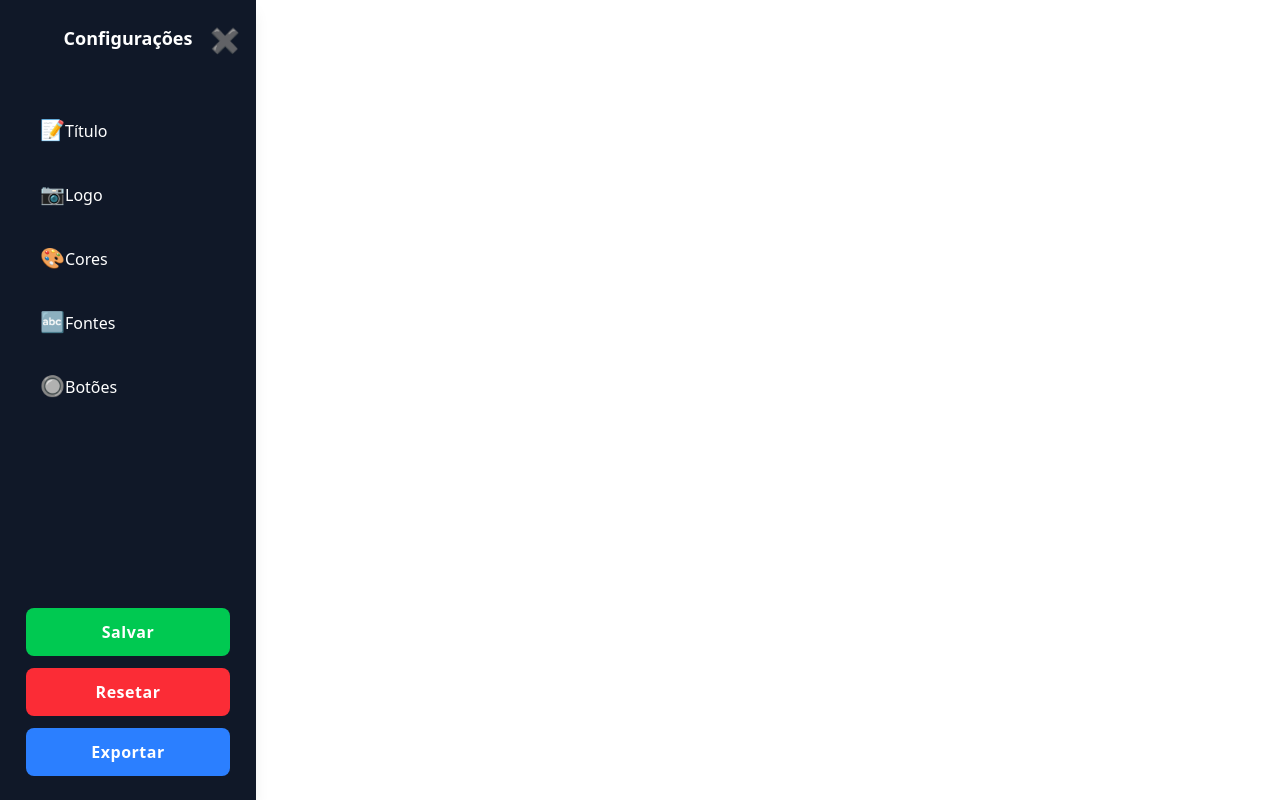
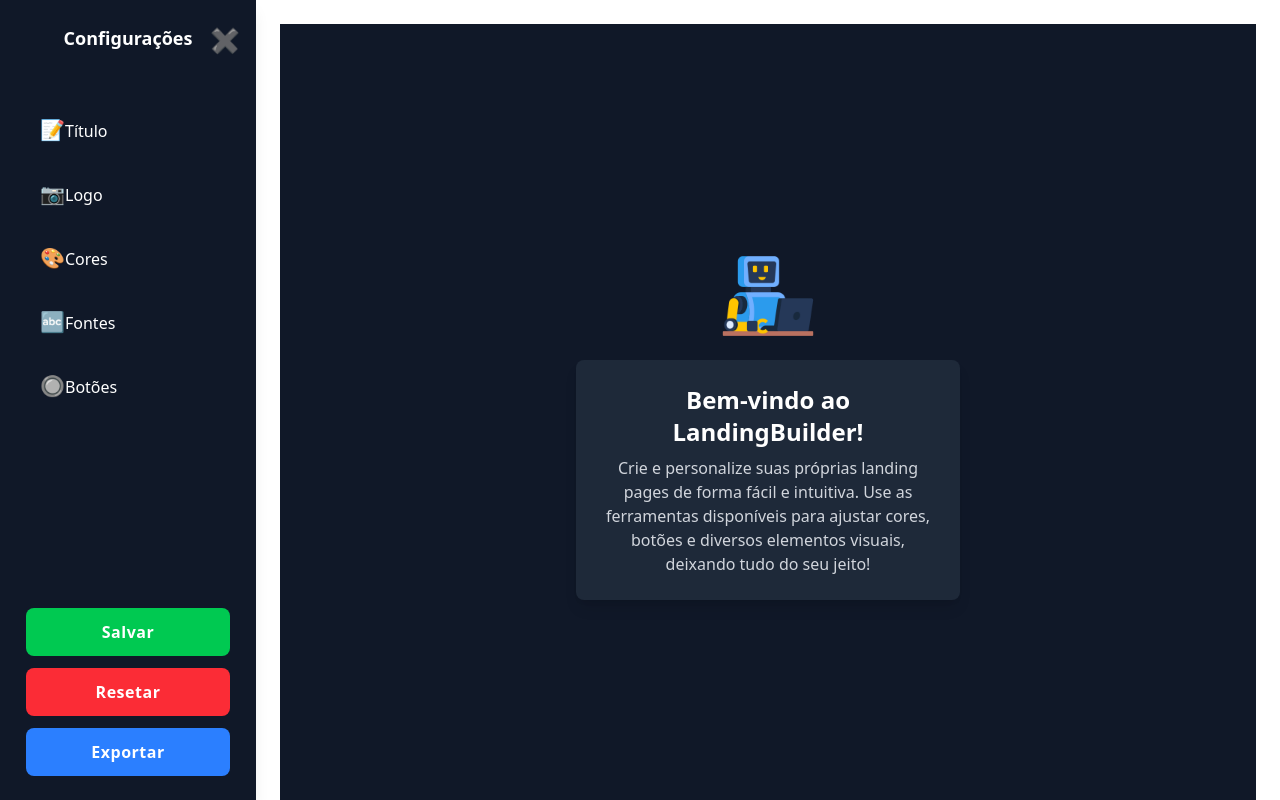
Before and after one commit to DrBooleani/LandingBuilder, an Angular app: page / in a window 1280 px wide. Built offline with nearby package versions, Linux system fonts and the light colour scheme.

Commit message:
feat: Welcome message

```diff
--- a/src/app/app.routes.ts
+++ b/src/app/app.routes.ts
@@ -1,6 +1,10 @@
 import { Routes } from '@angular/router';
 
 export const routes: Routes = [
+  {
+    path: '',
+    loadComponent: () => import('./pages/home/home.component').then(m => m.HomeComponent)
+  },
   {
     path: 'builder',
     loadChildren: () => import('./core/builder/builder.routes').then(m => m.buttonRoutes)
--- a/src/app/pages/home/home.component.ts
+++ b/src/app/pages/home/home.component.ts
@@ -2,14 +2,20 @@ import { Component } from '@angular/core';
 
 @Component({
   selector: 'app-home',
-  imports: [],
+  standalone: true,
   template: `
-    <p>
-      home works!
-    </p>
+    <div class="flex flex-col items-center justify-center h-screen bg-gray-900 text-white p-6">
+      <img src="robot.png" alt="LandingBuilder Logo" class="w-24 h-24 mb-4">
+      <div class="bg-gray-800 p-6 rounded-lg shadow-lg max-w-sm text-center">
+        <h1 class="text-2xl font-bold mb-2">Bem-vindo ao LandingBuilder!</h1>
+        <p class="text-gray-300">
+          Crie e personalize suas próprias landing pages de forma fácil e intuitiva.
+          Use as ferramentas disponíveis para ajustar cores, botões e diversos elementos visuais,
+          deixando tudo do seu jeito!
+        </p>
+      </div>
+    </div>
   `,
   styles: ``
 })
-export class HomeComponent {
-
-}
+export class HomeComponent { }
--- /dev/null
+++ b/src/app/pages/welcome/welcome.component.ts
@@ -0,0 +1,15 @@
+import { Component } from '@angular/core';
+
+@Component({
+  selector: 'app-welcome',
+  imports: [],
+  template: `
+    <p>
+      welcome works!
+    </p>
+  `,
+  styles: ``
+})
+export class WelcomeComponent {
+
+}
```
Also changed, not shown: public/robot.png (added).
